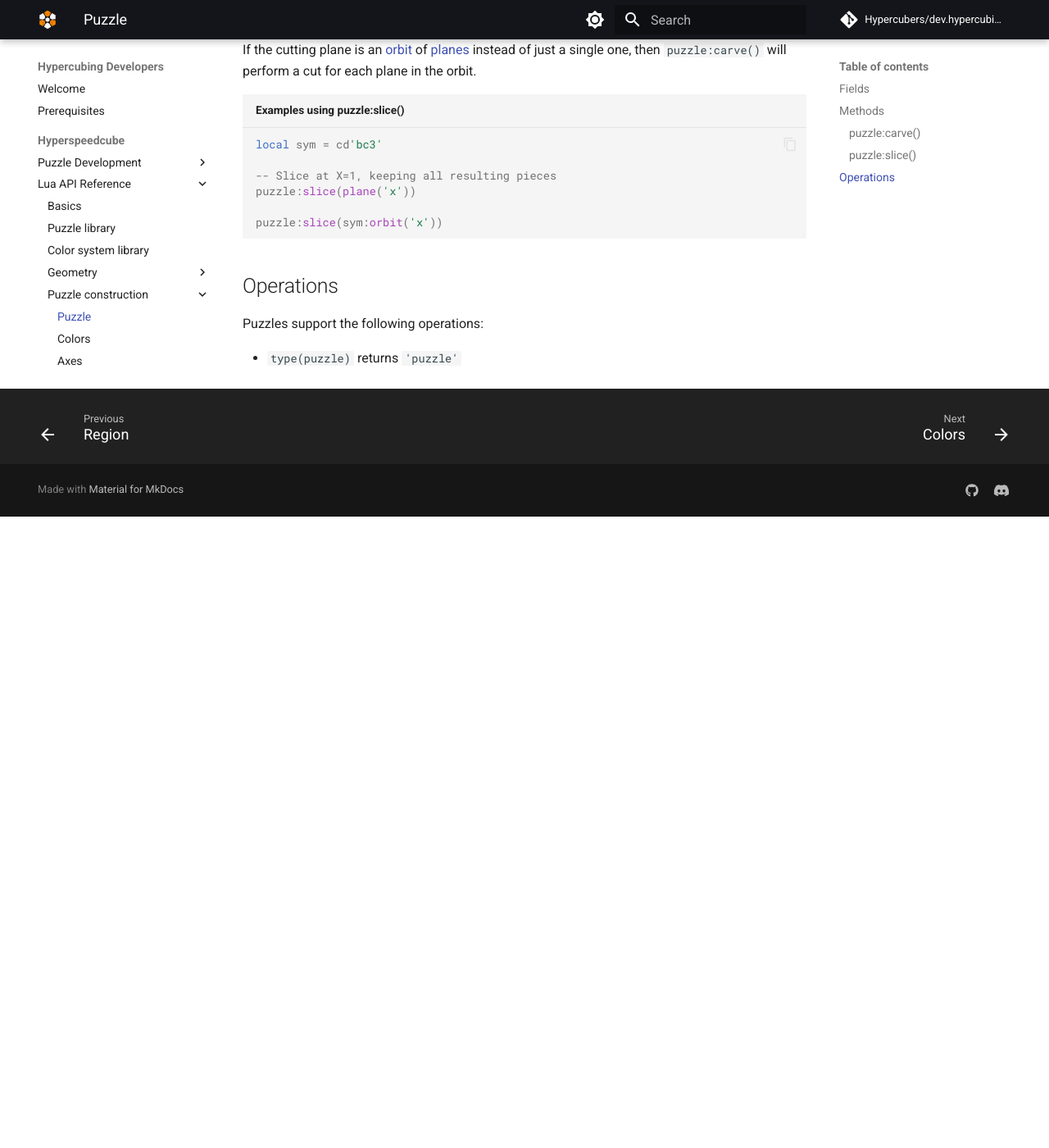
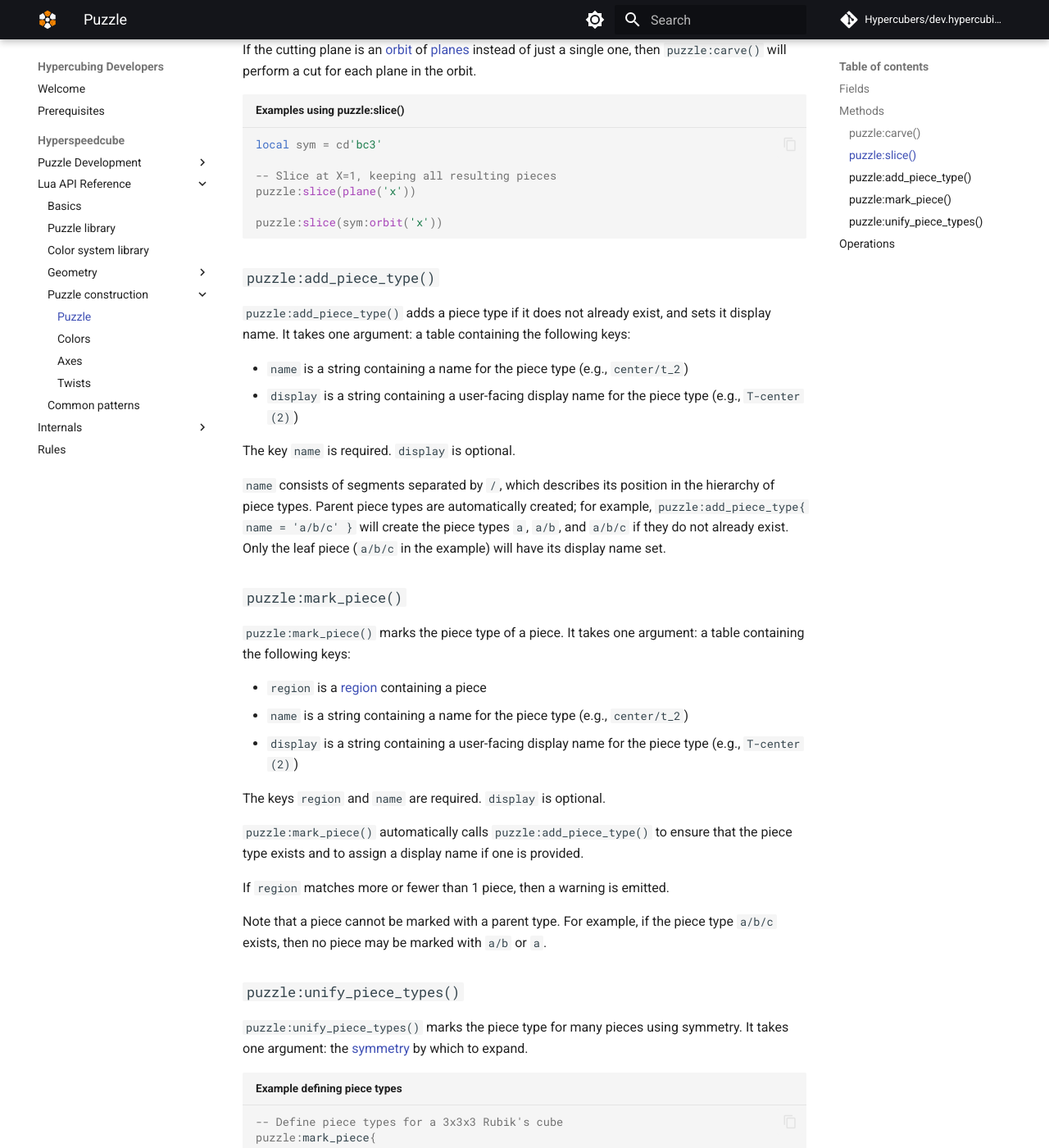
Before and after one commit to Hypercubers/dev.hypercubing.xyz, an MkDocs documentation site: the page built from docs/hsc/lua/puzzle-construction/puzzle.md, in a window 1280 px wide and 1400 px high, scrolled down 1999 px. Shown: the whole window at 82% size. Built offline with MkDocs 1.6.1 and Material for MkDocs 9.7.7, drawn with Linux system fonts in a browser that asks for light colours; comment, search, counter and statistics services are not loaded; before the commit the page ends 2629 px from its top, so only the background shows below that; some of the changed text lies outside the part shown.

Commit message:
Document new piece type methods

````diff
--- a/docs/hsc/lua/puzzle-construction/puzzle.md
+++ b/docs/hsc/lua/puzzle-construction/puzzle.md
@@ -74,6 +74,61 @@
 puzzle:slice(sym:orbit('x'))
 ```
 
+### `puzzle:add_piece_type()`
+
+`puzzle:add_piece_type()` adds a piece type if it does not already exist, and sets it display name. It takes one argument: a table containing the following keys:
+
+- `name` is a string containing a name for the piece type (e.g., `center/t_2`)
+- `display` is a string containing a user-facing display name for the piece type (e.g., `T-center (2)`)
+
+The key `name` is required. `display` is optional.
+
+`name` consists of segments separated by `/`, which describes its position in the hierarchy of piece types. Parent piece types are automatically created; for example, `puzzle:add_piece_type{ name = 'a/b/c' }` will create the piece types `a`, `a/b`, and `a/b/c` if they do not already exist. Only the leaf piece (`a/b/c` in the example) will have its display name set.
+
+### `puzzle:mark_piece()`
+
+`puzzle:mark_piece()` marks the piece type of a piece. It takes one argument: a table containing the following keys:
+
+- `region` is a [region](../geometry/region.md) containing a piece
+- `name` is a string containing a name for the piece type (e.g., `center/t_2`)
+- `display` is a string containing a user-facing display name for the piece type (e.g., `T-center (2)`)
+
+The keys `region` and `name` are required. `display` is optional.
+
+`puzzle:mark_piece()` automatically calls `puzzle:add_piece_type()` to ensure that the piece type exists and to assign a display name if one is provided.
+
+If `region` matches more or fewer than 1 piece, then a warning is emitted.
+
+Note that a piece cannot be marked with a parent type. For example, if the piece type `a/b/c` exists, then no piece may be marked with `a/b` or `a`.
+
+### `puzzle:unify_piece_types()`
+
+`puzzle:unify_piece_types()` marks the piece type for many pieces using symmetry. It takes one argument: the [symmetry](../geometry/symmetry.md) by which to expand.
+
+```lua title="Example defining piece types"
+-- Define piece types for a 3x3x3 Rubik's cube
+puzzle:mark_piece{
+  region = R(2) & U(2) & F(1),
+  name = 'center',
+  display = "Center",
+}
+puzzle:add_piece_type{
+  name = 'moving',
+  display = "Moving pieces",
+}
+puzzle:mark_piece{
+  region = R(2) & U(1) & F(1),
+  name = 'moving/edge',
+  display = "Edge",
+}
+puzzle:mark_piece{
+  region = R(1) & U(1) & F(1),
+  name = 'moving/corner',
+  name = "Corner",
+}
+puzzle:unify_piece_types(sym'bc3')
+```
+
 ## Operations
 
 Puzzles support the following operations:
````
